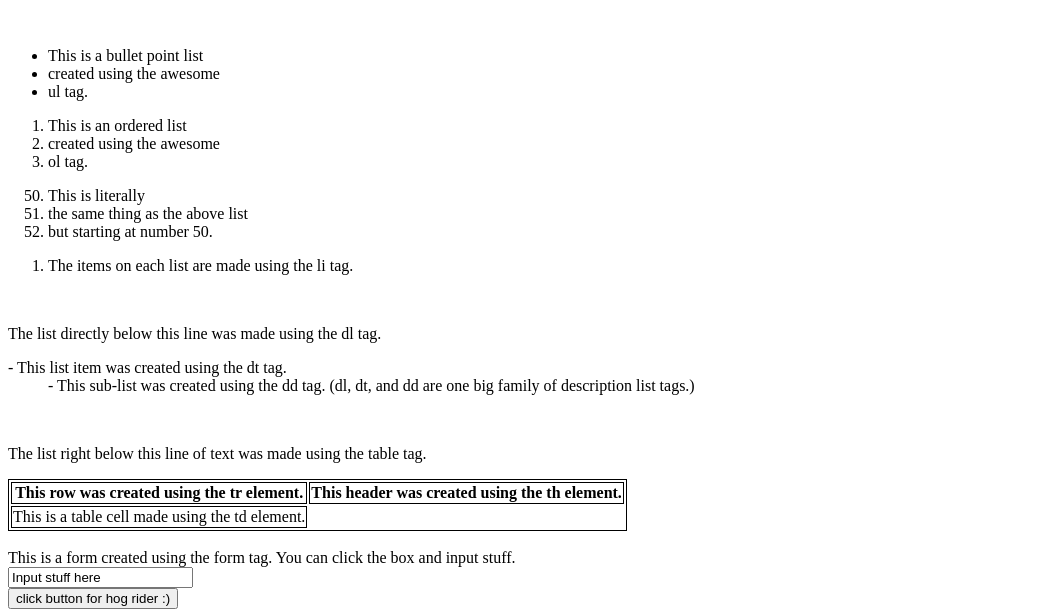
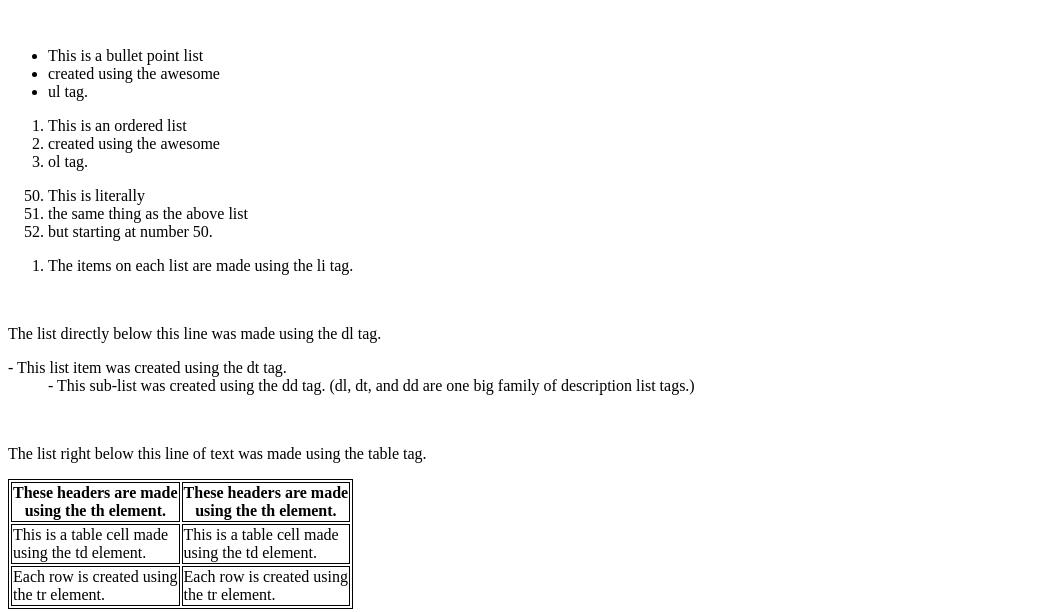
Before and after one commit to RetroCoding1/firstwebproject-new, a plain HTML site: page part2.html in a window 1280 px wide. Shown: the part 203-815 px from the top of the page, without its empty margins (0-1057 px from the left). Drawn offline with Linux system fonts and the light colour scheme.

Commit message:
Fixed the janky table look.

```diff
--- a/part2.html
+++ b/part2.html
@@ -44,11 +44,15 @@
     <p>The list right below this line of text was made using the table tag.</p>
     <table>
         <tr>
-          <th>This row was created using the tr element.</th>
-          <th>This header was created using the th element.</th>
+          <th>These headers are made<br> using the th element.</th>
+          <th>These headers are made<br> using the th element.</th>
         </tr>
         <tr>
-          <td>This is a table cell made using the td element.</td>
+          <td>This is a table cell made<br> using the td element.</td>
+          <td>This is a table cell made<br> using the td element.</td> </tr>
+        <tr>
+          <td>Each row is created using<br> the tr element.</td>
+          <td>Each row is created using<br> the tr element.</td>
         </tr>
       </table>
     <br/>
@@ -97,4 +101,4 @@
    <br/><br/><a href="part1.html">Go to Part 1</a>
 </body>
 </html>
-<!--100 lines of code, big step up from part 1.-->
+<!--Over 100 lines of code, big step up from part 1.-->
```
